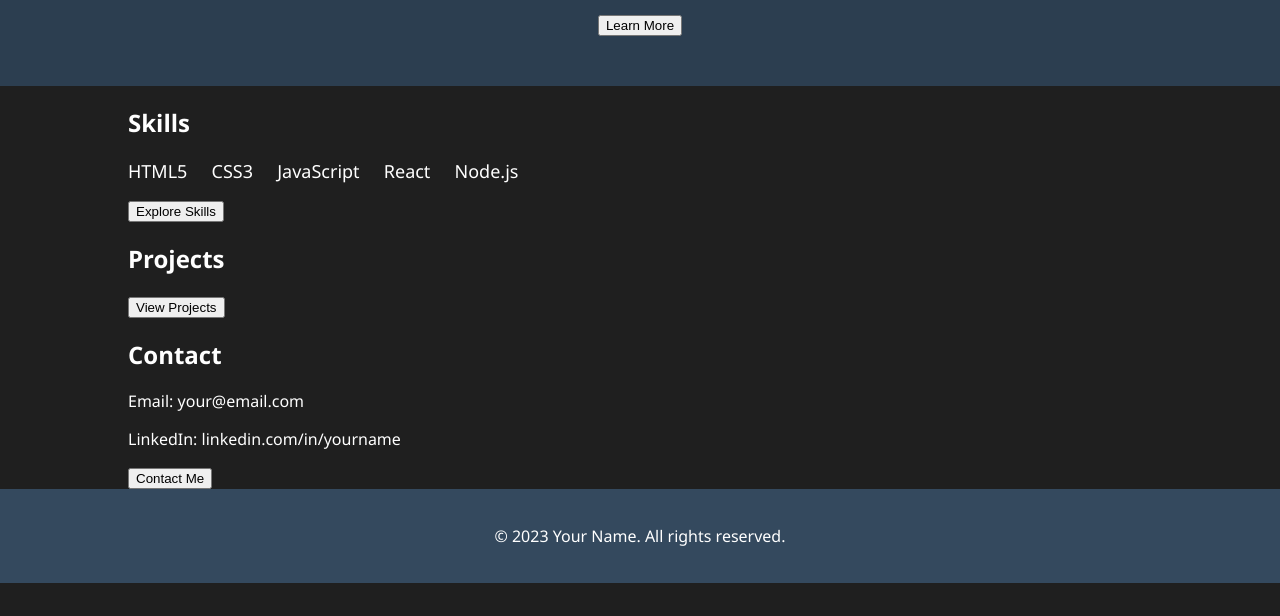
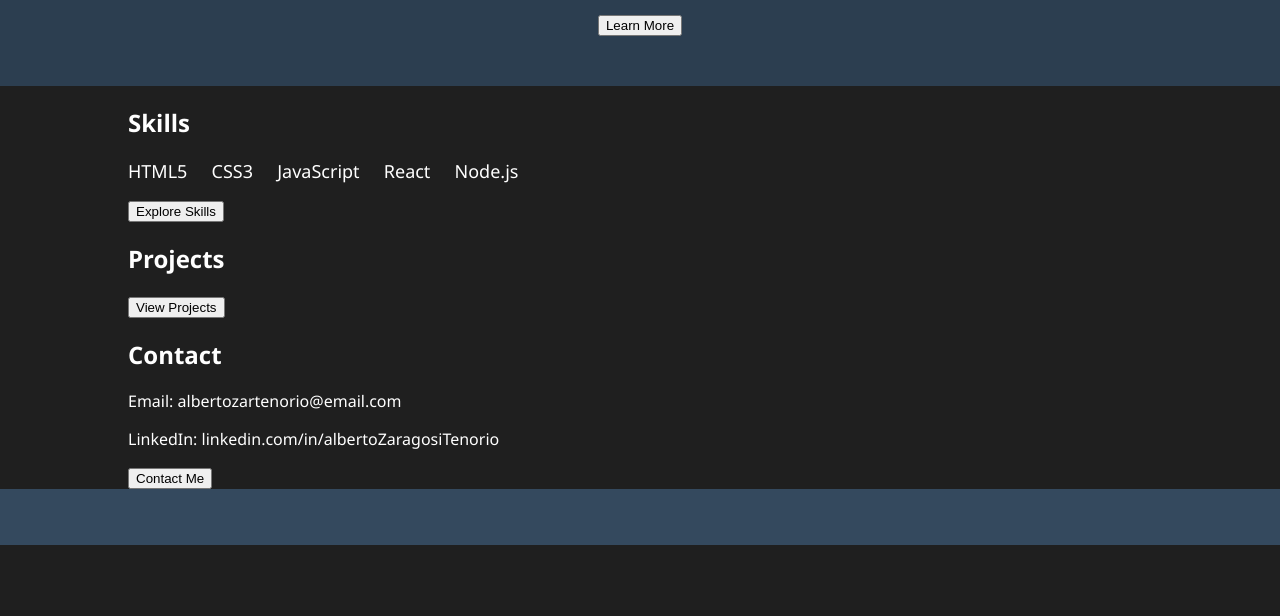
Before and after one commit to AlbertoZaragosi/Portfolio, a plain HTML site: page index.html in a window 1280 px wide. Shown: the part 184-800 px from the top of the page. Drawn offline with Linux system fonts and the light colour scheme.

Commit message:
Update index.html

```diff
--- a/index.html
+++ b/index.html
@@ -51,15 +51,15 @@
     <!-- Contact Section -->
     <section id="contact" class="container">
         <h2>Contact</h2>
-        <p>Email: your@email.com</p>
-        <p>LinkedIn: linkedin.com/in/yourname</p>
+        <p>Email: albertozartenorio@email.com</p>
+        <p>LinkedIn: linkedin.com/in/albertoZaragosiTenorio</p>
         <!-- Add more contact information if needed -->
         <a href="contact.html"><button>Contact Me</button></a>
     </section>
 
     <!-- Footer -->
     <footer>
-        <p>&copy; 2023 Your Name. All rights reserved.</p>
+        <p></p>
     </footer>
 
 </body>
```
